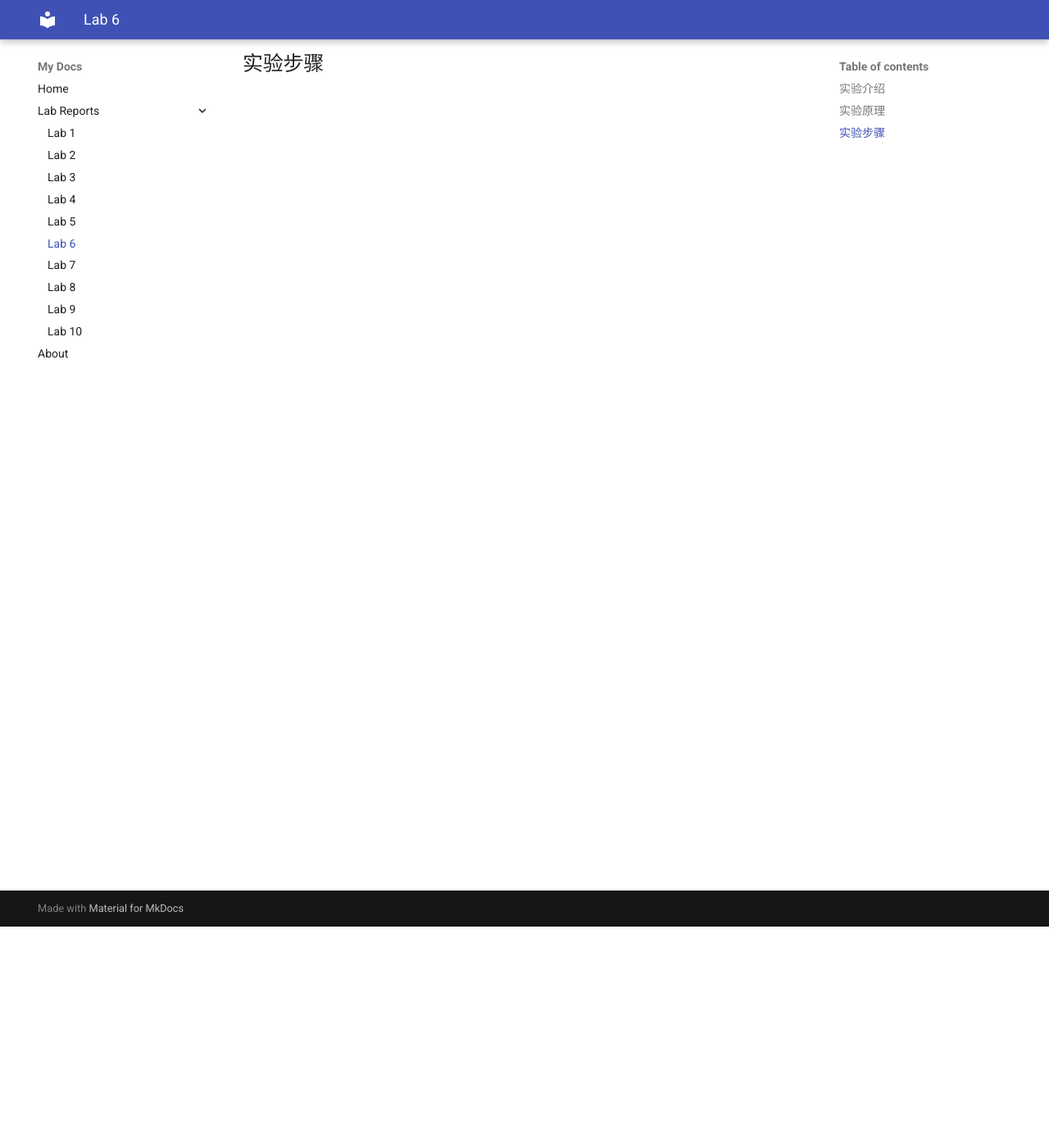
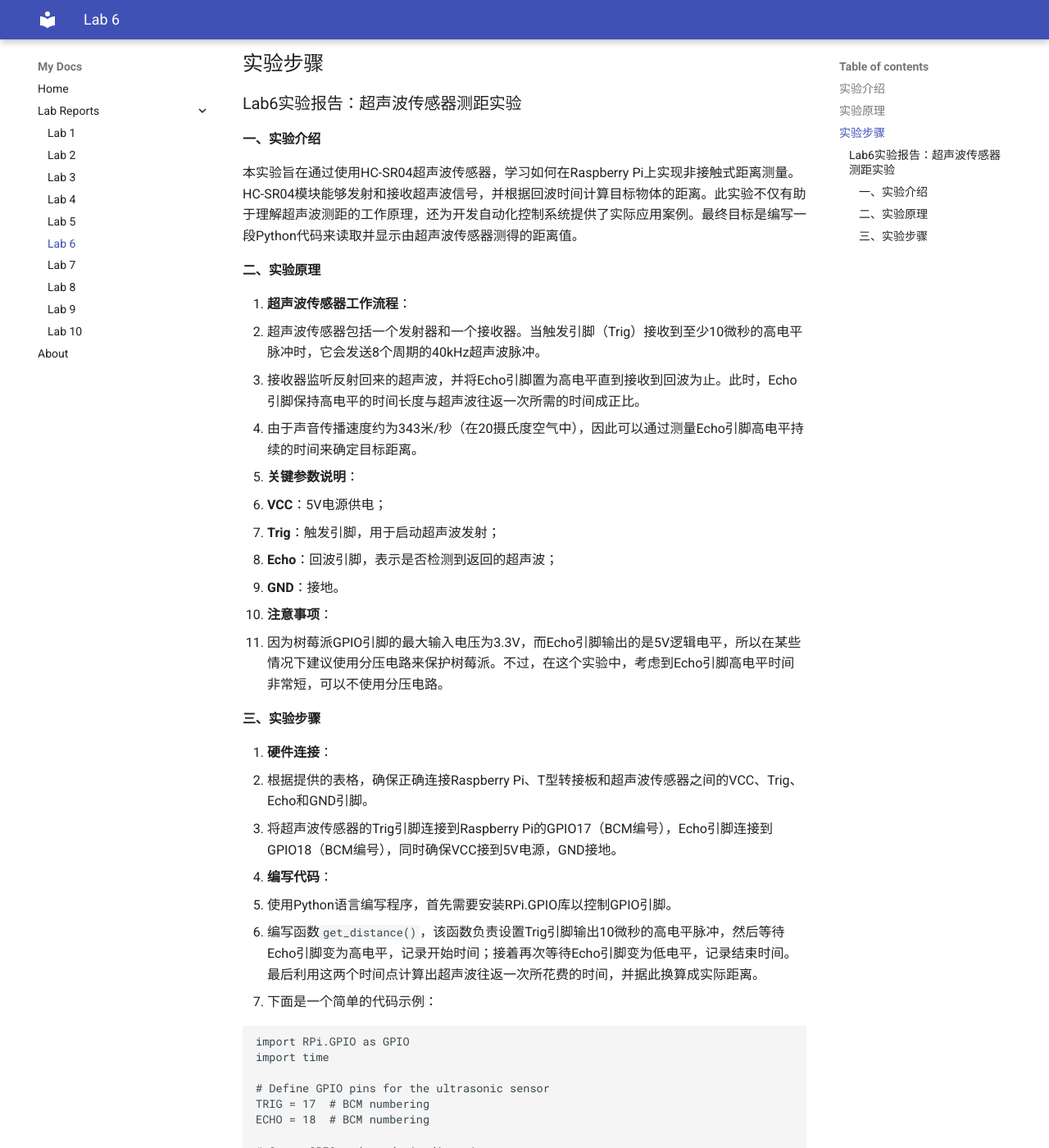
Before and after one commit to sergiudm/ee351-lab-reports, an MkDocs documentation site: the page built from docs/lab6.md, in a window 1280 px wide and 1400 px high, scrolled down 270 px. Shown: the whole window at 82% size. Built offline with MkDocs 1.6.1 and Material for MkDocs 9.7.7, drawn with Linux system fonts in a browser that asks for light colours; some of the changed text lies outside the part shown.

Commit message:
Add ultrasonic sensor experiment documentation and update dependencies

````diff
--- a/docs/lab6.md
+++ b/docs/lab6.md
@@ -2,3 +2,93 @@
 ## 实验介绍
 ## 实验原理
 ## 实验步骤
+### Lab6实验报告：超声波传感器测距实验
+
+#### 一、实验介绍
+本实验旨在通过使用HC-SR04超声波传感器，学习如何在Raspberry Pi上实现非接触式距离测量。HC-SR04模块能够发射和接收超声波信号，并根据回波时间计算目标物体的距离。此实验不仅有助于理解超声波测距的工作原理，还为开发自动化控制系统提供了实际应用案例。最终目标是编写一段Python代码来读取并显示由超声波传感器测得的距离值。
+
+#### 二、实验原理
+1. **超声波传感器工作流程**：
+   - 超声波传感器包括一个发射器和一个接收器。当触发引脚（Trig）接收到至少10微秒的高电平脉冲时，它会发送8个周期的40kHz超声波脉冲。
+   - 接收器监听反射回来的超声波，并将Echo引脚置为高电平直到接收到回波为止。此时，Echo引脚保持高电平的时间长度与超声波往返一次所需的时间成正比。
+   - 由于声音传播速度约为343米/秒（在20摄氏度空气中），因此可以通过测量Echo引脚高电平持续的时间来确定目标距离。
+
+2. **关键参数说明**：
+   - **VCC**：5V电源供电；
+   - **Trig**：触发引脚，用于启动超声波发射；
+   - **Echo**：回波引脚，表示是否检测到返回的超声波；
+   - **GND**：接地。
+
+3. **注意事项**：
+   - 因为树莓派GPIO引脚的最大输入电压为3.3V，而Echo引脚输出的是5V逻辑电平，所以在某些情况下建议使用分压电路来保护树莓派。不过，在这个实验中，考虑到Echo引脚高电平时间非常短，可以不使用分压电路。
+
+#### 三、实验步骤
+1. **硬件连接**：
+   - 根据提供的表格，确保正确连接Raspberry Pi、T型转接板和超声波传感器之间的VCC、Trig、Echo和GND引脚。
+   - 将超声波传感器的Trig引脚连接到Raspberry Pi的GPIO17（BCM编号），Echo引脚连接到GPIO18（BCM编号），同时确保VCC接到5V电源，GND接地。
+
+2. **编写代码**：
+   - 使用Python语言编写程序，首先需要安装RPi.GPIO库以控制GPIO引脚。
+   - 编写函数`get_distance()`，该函数负责设置Trig引脚输出10微秒的高电平脉冲，然后等待Echo引脚变为高电平，记录开始时间；接着再次等待Echo引脚变为低电平，记录结束时间。最后利用这两个时间点计算出超声波往返一次所花费的时间，并据此换算成实际距离。
+   - 下面是一个简单的代码示例：
+
+```python
+import RPi.GPIO as GPIO
+import time
+
+# Define GPIO pins for the ultrasonic sensor
+TRIG = 17  # BCM numbering
+ECHO = 18  # BCM numbering
+
+# Setup GPIO mode and pin directions
+GPIO.setmode(GPIO.BCM)
+GPIO.setup(TRIG, GPIO.OUT)
+GPIO.setup(ECHO, GPIO.IN)
+
+def get_distance():
+    # Ensure TRIG is low initially
+    GPIO.output(TRIG, False)
+    time.sleep(0.2)
+
+    # Send a 10us pulse to TRIG
+    GPIO.output(TRIG, True)
+    time.sleep(0.00001)
+    GPIO.output(TRIG, False)
+
+    # Wait for ECHO to go high
+    while GPIO.input(ECHO) == 0:
+        pulse_start = time.time()
+
+    # Wait for ECHO to go low again
+    while GPIO.input(ECHO) == 1:
+        pulse_end = time.time()
+
+    # Calculate the duration of the pulse
+    pulse_duration = pulse_end - pulse_start
+
+    # Convert pulse duration to distance in centimeters
+    distance = pulse_duration * 17150  # Speed of sound in cm/s divided by 2 (round trip)
+    distance = round(distance, 2)
+
+    return distance
+
+try:
+    print("Measuring distance...")
+    while True:
+        dist = get_distance()
+        print(f"Distance: {dist} cm")
+        time.sleep(1)
+
+except KeyboardInterrupt:
+    print("Measurement stopped by user")
+
+finally:
+    GPIO.cleanup()  # Clean up GPIO settings before exiting
+```
+
+3. **测试与验证**：
+   - 运行上述编写的Python脚本，观察输出结果是否合理，确认测量的距离值是否稳定且符合实际情况。
+   - 可以尝试改变超声波传感器前方障碍物的位置，检查传感器是否能准确反映距离变化。
+
+4. **清理工作**：
+   - 实验结束后，请记得关闭所有运行中的进程，并断开电源以保护设备安全。
````
Also changed, not shown: docs/lab7.md (deleted, +0 -4 lines), 1 other file.
